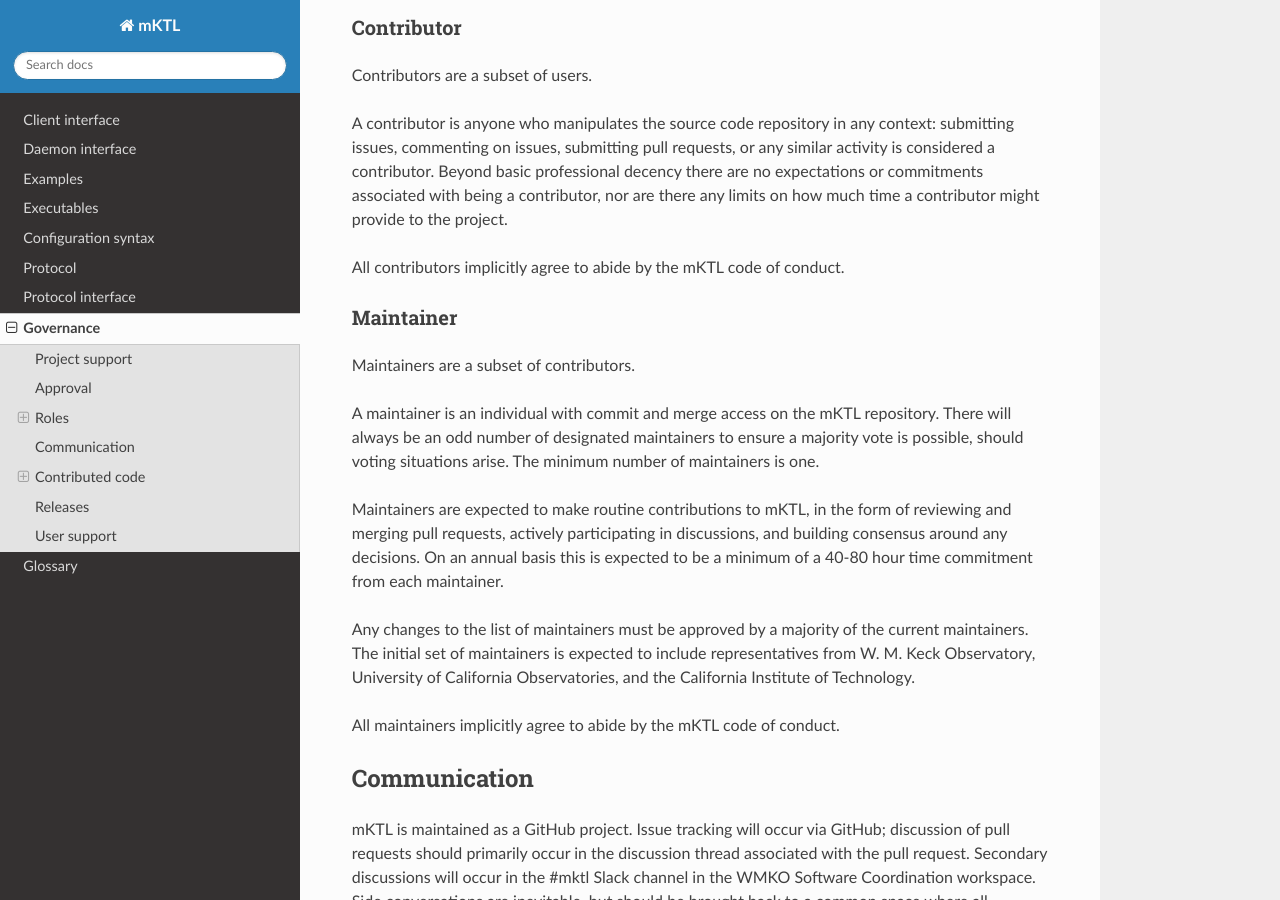
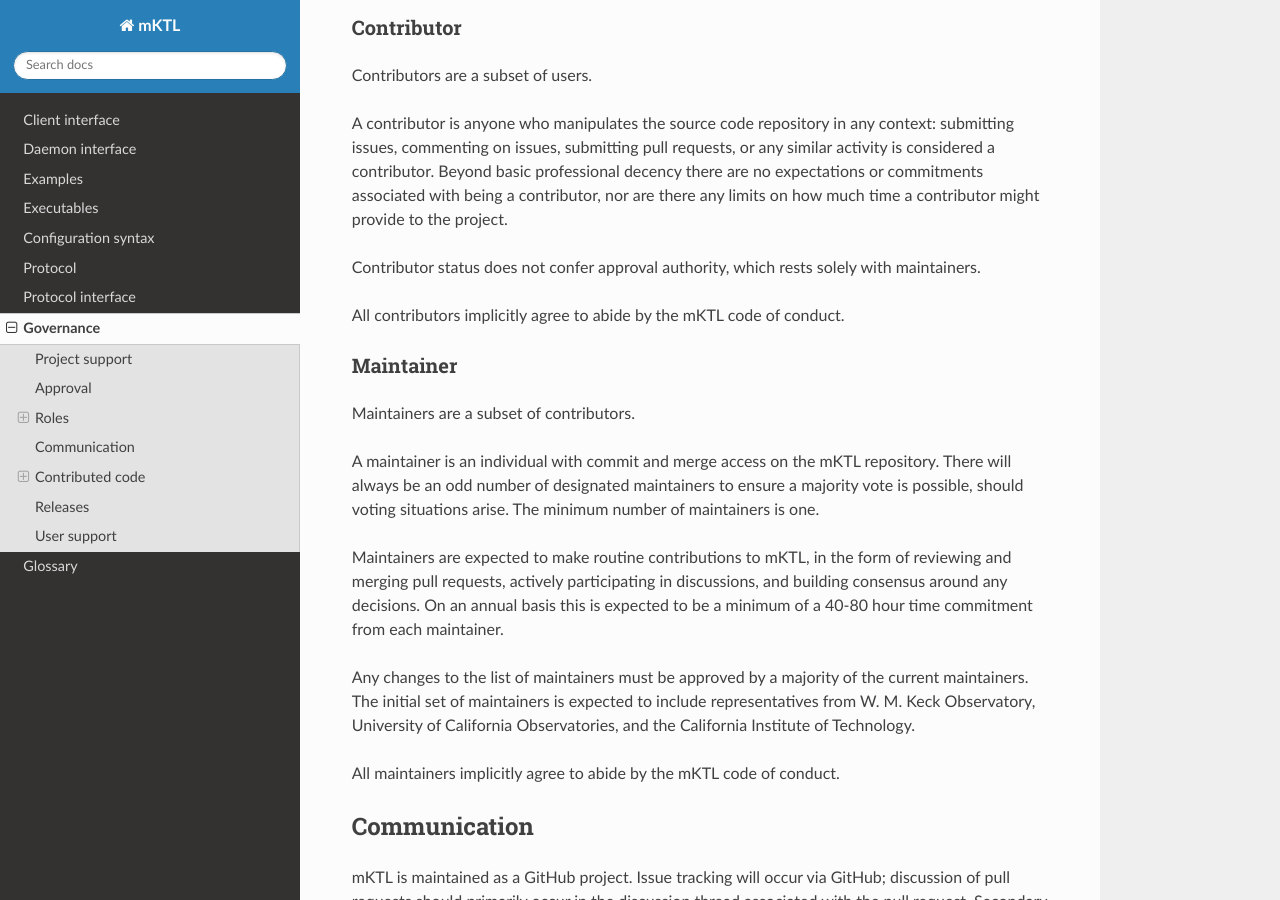
Before and after one commit to KeckObservatory/mKTL, a Sphinx documentation site: the page built from doc/governance.rst, in a window 1280 px wide and 900 px high, scrolled down 1060 px. Built offline with Sphinx 7.4.7 and the Read the Docs theme 3.1.0, drawn with Linux system fonts in a browser that asks for light colours.

Commit message:
Add a note about contributor status not including approval authority.

```diff
--- a/doc/governance.rst
+++ b/doc/governance.rst
@@ -62,6 +62,9 @@
 basic professional decency there are no expectations or commitments
 associated with being a contributor, nor are there any limits on how
 much time a contributor might provide to the project.
+
+Contributor status does not confer approval authority, which rests solely
+with maintainers.
 
 All contributors implicitly agree to abide by the mKTL code of conduct.
 
```
